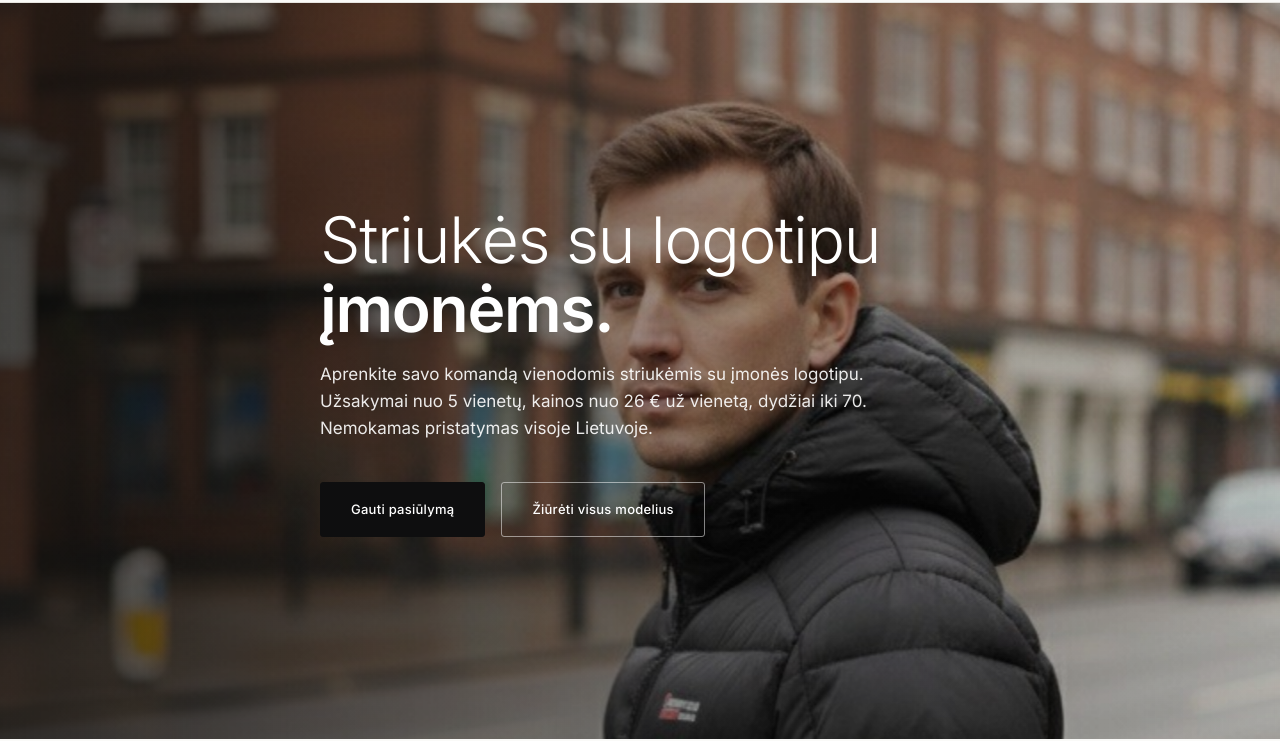
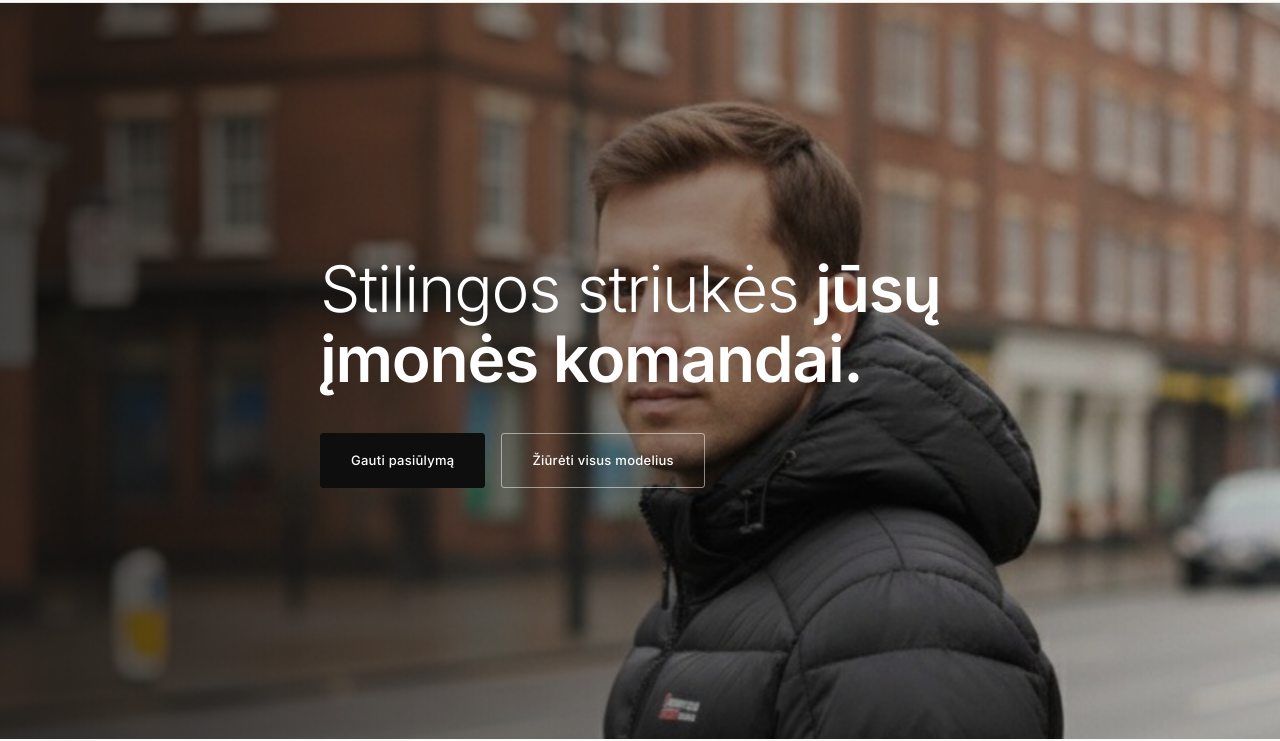
Before and after one commit to zemakaina-oss/Striukestau, a plain HTML site: page striukes-su-logotipu-1.html in a window 1280 px wide. Shown: the part 82-823 px from the top of the page. Drawn offline with Linux system fonts and the light colour scheme.

Commit message:
Add files via upload

```diff
--- a/striukes-su-logotipu-1.html
+++ b/striukes-su-logotipu-1.html
@@ -1,4 +1,5 @@
 <!DOCTYPE html>
+<!-- versija 3: trumpa antraste, be Bomber, pataisytas pavyzdzio pristatymas -->
 <html lang="lt">
 <head>
 <meta charset="UTF-8">
@@ -95,8 +96,7 @@
   <div class="hero-bg"></div>
   <div class="wrap">
     <div class="hero-content">
-      <h1>Striukės su logotipu <strong>įmonėms.</strong></h1>
-      <p class="lp-lead">Aprenkite savo komandą vienodomis striukėmis su įmonės logotipu. Užsakymai nuo 5 vienetų, kainos nuo 26 € už vienetą, dydžiai iki 70. Nemokamas pristatymas visoje Lietuvoje.</p>
+      <h1>Stilingos striukės <strong>jūsų įmonės komandai.</strong></h1>
       <div class="hero-ctas">
         <a href="/konsultacija" class="btn">Gauti pasiūlymą</a>
         <a href="/kolekcija" class="btn outline">Žiūrėti visus modelius</a>
@@ -138,7 +138,6 @@
           <tr><td><img src="jacket-37.jpg" alt="Ilgesnio kirpimo striukė su gobtuvu su logotipu" loading="lazy"></td><td><a href="/product?id=p04">Ilgesnio kirpimo striukė su gobtuvu</a></td><td>Pavasaris / Ruduo</td><td>48–70</td><td>50 €</td><td>35 €</td><td>32 €</td></tr>
           <tr><td><img src="jacket-07.jpg" alt="Žieminė striukė su gobtuvu su logotipu" loading="lazy"></td><td><a href="/product?id=p12">Žieminė striukė su gobtuvu</a></td><td>Žiema</td><td>48–70</td><td>65 €</td><td>45 €</td><td>42 €</td></tr>
           <tr><td><img src="FINAL2_jacket-56.jpg" alt="Sportinė striukė su logotipu" loading="lazy"></td><td><a href="/product?id=p14">Sportinė striukė</a></td><td>Pavasaris / Ruduo</td><td>48–58</td><td>51 €</td><td>36 €</td><td>33 €</td></tr>
-          <tr><td><img src="jacket-35.jpg" alt="Bomber tipo striukė su logotipu" loading="lazy"></td><td><a href="/product?id=p09">Bomber tipo striukė</a></td><td>Pavasaris / Ruduo</td><td>48–58</td><td>40 €</td><td>28 €</td><td>26 €</td></tr>
           <tr><td><img src="jacket-01.jpg" alt="Striukė su kupranugario užpildu su logotipu" loading="lazy"></td><td><a href="/product?id=p01">Striukė su kupranugario užpildu</a></td><td>Žiema</td><td>48–58</td><td>65 €</td><td>45 €</td><td>42 €</td></tr>
           <tr><td><img src="jacket-12.jpg" alt="Ilga parka su logotipu" loading="lazy"></td><td><a href="/product?id=p02">Ilga parka</a></td><td>Žiema</td><td>48–58</td><td>85 €</td><td>59 €</td><td>55 €</td></tr>
         </tbody>
```
